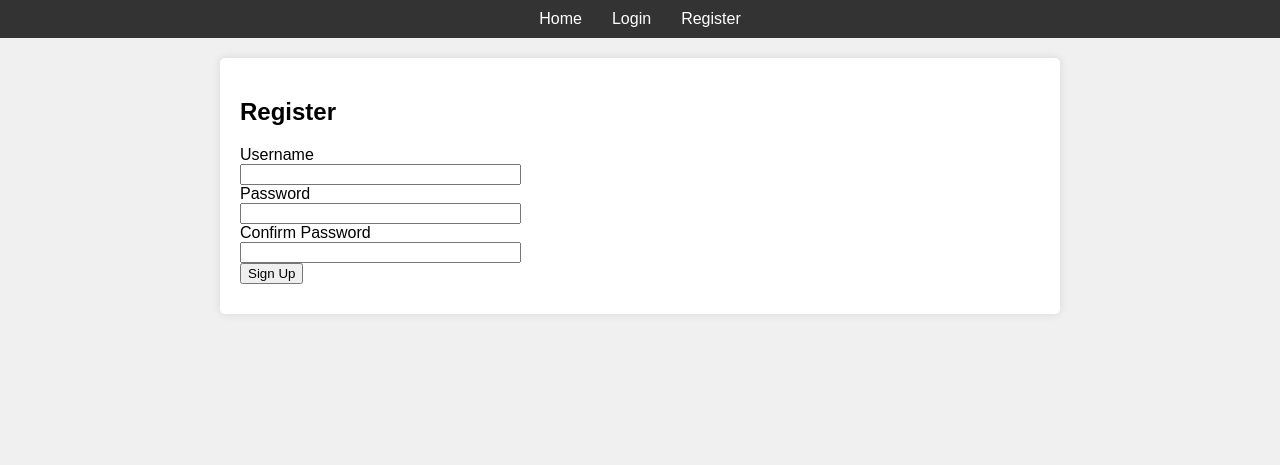
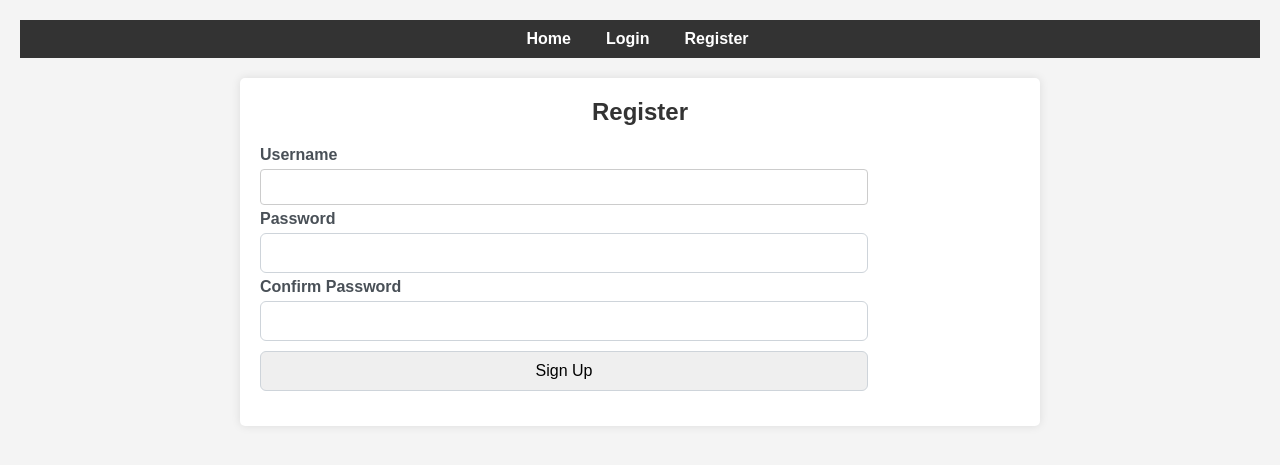
Before and after one commit to afomike/police_security_system, a Flask app: page /register in a window 1280 px wide. Shown: the top 465 px of the page. Run offline with Flask 2, Linux system fonts and the light colour scheme.

Commit message:
everything done

```diff
--- a/app/static/style.css
+++ b/app/static/style.css
@@ -78,3 +78,163 @@
     background-color: #f8d7da;
     color: #721c24;
 }
+
+form {
+    display: flex;
+    flex-direction: column;
+}
+
+label {
+    margin-bottom: 3px;
+    font-weight: 600;
+    color: #495057;
+}
+
+input{
+    width: 80%;
+    padding: 10px;
+    border: 1px solid #ced4da;
+    border-radius: 6px;
+    margin: 5px auto;
+    font-size: 16px;
+    transition: border-color 0.3s ease;
+}
+
+input:focus {
+    border-color: #80bdff;
+    outline: none;
+}
+
+button {
+    padding: 12px;
+    border: none;
+    width: 83%;
+    border-radius: 6px;
+    background-color: #007bff;
+    color: white;
+    font-size: 16px;
+    cursor: pointer;
+    transition: background-color 0.3s ease, transform 0.2s ease;
+}
+
+button:hover {
+    background-color: #0056b3;
+    transform: scale(1.02);
+}
+
+button:active {
+    transform: scale(0.98);
+}
+h2{
+    text-align: center;
+}
+
+/* Basic Reset */
+* {
+    margin: 0;
+    padding: 0;
+    box-sizing: border-box;
+}
+
+/* Body Styling */
+body {
+    font-family: Arial, sans-serif;
+    background-color: #f4f4f4;
+    color: #333;
+    padding: 20px;
+}
+
+/* Header Styling */
+header {
+    background-color: #003366;
+    color: #fff;
+    padding: 10px 0;
+    text-align: center;
+    margin-bottom: 20px;
+}
+
+header h1 {
+    margin: 0;
+}
+
+/* Navigation Styling */
+nav ul {
+    list-style-type: none;
+    padding: 0;
+    text-align: center;
+}
+
+nav ul li {
+    display: inline;
+    margin-right: 20px;
+}
+
+nav ul li a {
+    color: #fff;
+    text-decoration: none;
+    font-weight: bold;
+}
+
+nav ul li a:hover {
+    text-decoration: underline;
+}
+
+/* Main Content Styling */
+main {
+    background-color: #fff;
+    padding: 20px;
+    border-radius: 5px;
+    box-shadow: 0 0 10px rgba(0, 0, 0, 0.1);
+    max-width: 600px;
+    margin: 0 auto;
+}
+
+/* Form Styling */
+form {
+    display: flex;
+    flex-direction: column;
+}
+
+form label {
+    margin-top: 10px;
+    font-weight: bold;
+}
+
+form input[type="text"],
+form input[type="number"] {
+    padding: 8px;
+    margin-top: 5px;
+    border: 1px solid #ccc;
+    border-radius: 4px;
+}
+
+form button {
+    background-color: #003366;
+    color: #fff;
+    padding: 10px;
+    border: none;
+    border-radius: 4px;
+    margin-top: 20px;
+    cursor: pointer;
+    font-weight: bold;
+    transition: background-color 0.3s ease;
+}
+
+form button:hover {
+    background-color: #002244;
+}
+
+/* Prediction Result Styling */
+h3 {
+    margin-top: 20px;
+    text-align: center;
+    color: #003366;
+}
+
+/* Footer Styling */
+footer {
+    text-align: center;
+    margin-top: 20px;
+    font-size: 14px;
+    color: #777;
+}
--- a/app/templates/base.html
+++ b/app/templates/base.html
@@ -16,7 +16,8 @@
                 <li><a href="{{ url_for('add_case') }}">Add Case</a></li>
                 <li><a href="{{ url_for('view_cases') }}">View Cases</a></li>
                 <li><a href="{{ url_for('report') }}">Report</a></li>
-                <li><a href="{{ url_for('logout') }}">Logout</a></li>
+                    <li><a href="{{ url_for('logout') }}">Logout</a></li>
+
             {% else %}
                 <li><a href="{{ url_for('login') }}">Login</a></li>
                 <li><a href="{{ url_for('register') }}">Register</a></li>
--- a/app/views.py
+++ b/app/views.py
@@ -1,6 +1,10 @@
 import bcrypt
 from flask import render_template, url_for, flash, redirect, request
 from app import app, db
+import joblib
+import pandas as pd
+from flask import Flask, render_template, request
+from sklearn.preprocessing import LabelEncoder, OneHotEncoder
 from app.forms import RegistrationForm, LoginForm, PoliceRecordForm, CaseForm
 from app.models import User, PoliceRecord, Case
 from flask_login import login_user, current_user, logout_user, login_required
@@ -85,3 +89,68 @@
 def report():
     report_data = db.session.query(Case.case_title, Case.case_description, PoliceRecord.officer_name).join(PoliceRecord).all()
     return render_template('report.html', title='Report', report=report_data)
+
+
+def load_incompatible_model(filepath):
+    import pickle
+    with open(filepath, 'rb') as f:
+        model = pickle.load(f, encoding='latin1')  # Use latin1 encoding to avoid certain compatibility checks
+    return model
+
+# model = load_incompatible_model('model/RF_model.pkl')
+
+# # Load model and encoders
+# model = joblib.load(f'model/RF_model.pkl')
+# one_hot_encoder = joblib.load(f'model/one_hot_encoder.pkl')
+# label_encoders = joblib.load(f'model/label_encoders.pkl')
+
+# Define preprocessing function
+# def preprocess_input(data):
+#     df = pd.DataFrame(data, index=[0])
+
+#     # Label Encoding for categorical features
+#     label_encode_features = ['AREA NAME', 'Vict Sex']
+#     for column in label_encode_features:
+#         if column in df.columns:
+#             le = label_encoders[column]
+#             known_classes = set(le.classes_)
+#             df[column] = df[column].apply(lambda x: le.transform([x])[0] if x in known_classes else -1)
+
+#     # One-Hot Encoding for categorical features
+#     one_hot_features = ['Weapon Desc', 'Status Desc']
+#     if all(feature in df.columns for feature in one_hot_features):
+#         one_hot_encoded = one_hot_encoder.transform(df[one_hot_features])
+#         one_hot_encoded_df = pd.DataFrame(one_hot_encoded, columns=one_hot_encoder.get_feature_names_out(one_hot_features))
+
+#         df = df.drop(columns=one_hot_features)
+#         df = pd.concat([df.reset_index(drop=True), one_hot_encoded_df.reset_index(drop=True)], axis=1)
+
+#     return df
+
+# @app.route('/predict', methods=['GET', 'POST'])
+# @login_required
+# def predict():
+#     if request.method == 'POST':
+#         try:
+#             data = request.form.to_dict()
+
+#             # Check for required fields
+#             required_fields = [
+#                 'AREA', 'AREA NAME', 'Rpt Dist No', 'Part 1-2', 'Crm Cd', 'Crm Cd Desc',
+#                 'Mocodes', 'Vict Age', 'Vict Sex', 'Premis Cd', 'Weapon Used Cd',
+#                 'Weapon Desc', 'Status Desc', 'Crm Cd 1', 'Crm Cd 2', 'Crm Cd 3',
+#                 'Crm Cd 4'
+#             ]
+
+#             missing_fields = [field for field in required_fields if field not in data]
+#             if missing_fields:
+#                 return render_template('index.html', prediction=f"Missing required fields: {', '.join(missing_fields)}")
+
+#             preprocessed_data = preprocess_input(data)
+#             prediction = model.predict(preprocessed_data)
+#             prediction_result = prediction[0]
+#             return render_template('index.html', prediction=f'Predicted Crime Category: {prediction_result}')
+#         except Exception as e:
+#             return render_template('index.html', prediction=f"Error: {str(e)}")
+
+#     return render_template('prediction_form.html')
--- a/requirements.txt
+++ b/requirements.txt
@@ -3,3 +3,4 @@
 Flask-Bcrypt==0.7.1
 Flask-Login==0.5.0
 Flask-WTF==0.15.1
+gunicorn
```
Also changed, not shown: app/templates/prediction_form.html (added, +65 -0 lines), data/psis.db.
